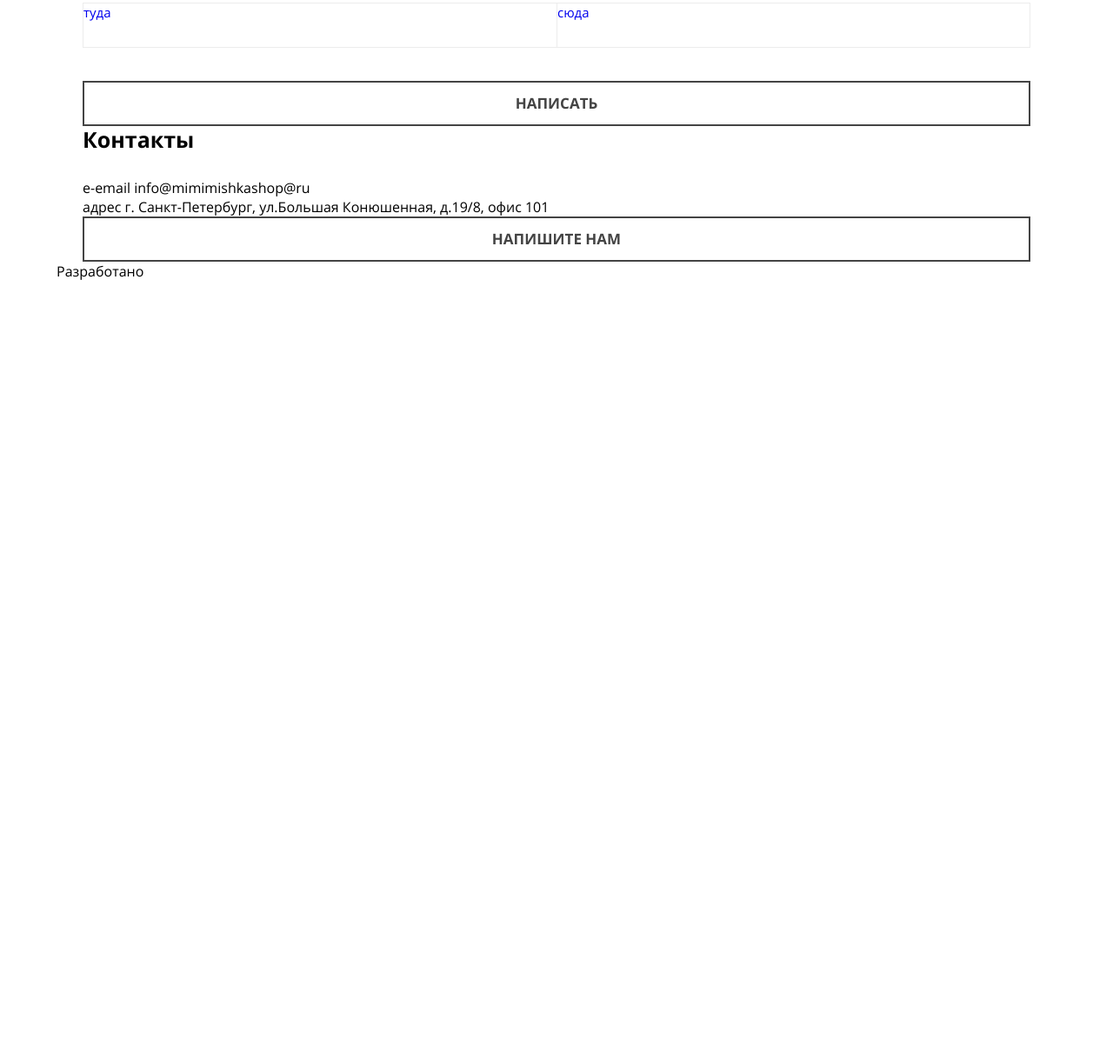
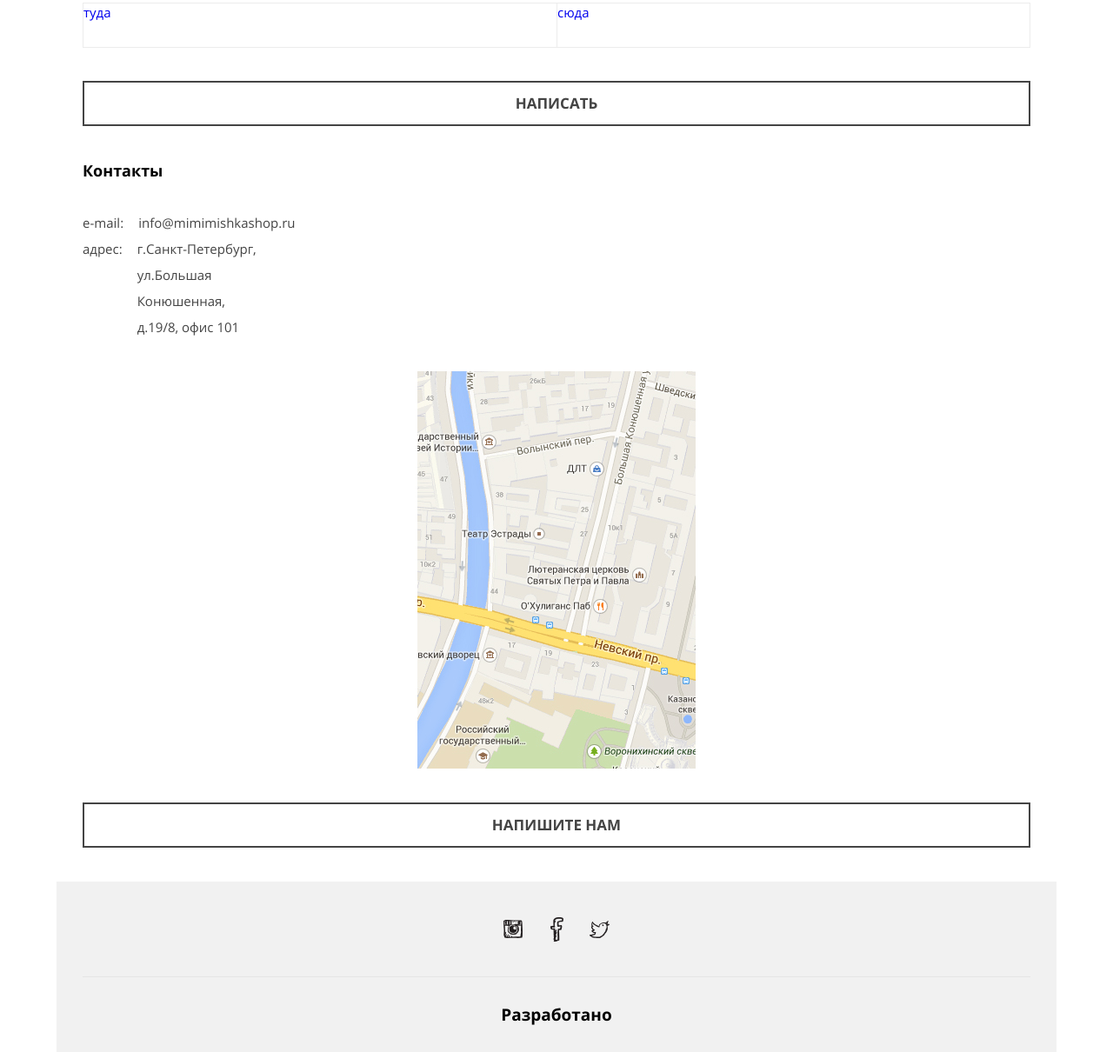
Before and after one commit to RinatR/mishka, a website: page index.html in a window 1280 px wide. Shown: the part 2141-3351 px from the top of the page at 87% size. Before the commit the page ends 2464 px from the top, so only its background shows below. Drawn offline with nearby package versions, Linux system fonts and the light colour scheme; files that its build step writes are made by us from their sources.

Commit message:
добавил стили к блоку Контакты и Подвал страницы

```diff
--- a/index.html
+++ b/index.html
@@ -111,15 +111,17 @@
         <a class="btn" href="#">Написать</a>
       </section>
       <section class="contacts">
-        <h2 class="section-header">Контакты</h2>
-        <div class="contacts__table">
-          <div class="contacts__row">
-            <span class="contacts__field">e-email</span>
-            <span class="contacts__value">info@mimimishkashop@ru</span>
-          </div>
-          <div class="contacts__row">
-            <span class="contacts__field">адрес</span>
-            <span class="contacts__value">г. Санкт-Петербург, ул.Большая Конюшенная, д.19/8, офис 101</span>
+        <div class="contacts__inner">
+          <h2 class="section-header">Контакты</h2>
+          <div class="contacts__info">
+            <div class="contacts__row">
+              <span class="contacts__field">e-mail:</span>
+              <span class="contacts__value">info@mimimishkashop.ru</span>
+            </div>
+            <div class="contacts__row">
+              <span class="contacts__field">адрес:</span>
+              <span class="contacts__value">г.Санкт-Петербург,<br>ул.Большая<br>Конюшенная, <br>д.19/8, офис 101</span>
+            </div>
           </div>
         </div>
         <div class="contacts__map">
@@ -134,8 +136,8 @@
         <a href="#" class="socials__icon socials__icon--twitter"></a>
       </div>
       <div class="page-footer__copyright">
-        <span class="main-footer__copyright-text">Разработано</span>
-        <a class="main-footer__copyright-icon" href="#" ></a>
+        <span class="page-footer__copyright-text">Разработано</span>
+        <a class="page-footer__copyright-icon" href="#" ></a>
       </div>
     </footer>
   </div>
--- a/less/blocks/contacts.less
+++ b/less/blocks/contacts.less
@@ -1,3 +1,43 @@
 .contacts {
+  .section-header {
+    font-size: 18px;
+    line-height: 30px;
+  }
+
+  .btn {
+    .add-margin();
+    margin-bottom: 39px;
+    margin-top: 39px;
+  }
+}
+
+.contacts__inner {
   .add-margin();
 }
+
+.contacts__info {
+  display: flex;
+  flex-direction: column;
+  margin-bottom: 36px;
+  font-size: @font-size-base;
+  line-height: 30px;
+  color: @text-color-secondary;
+}
+
+.contacts__row {
+  display: flex;
+  flex-direction: row;
+}
+
+.contacts__field {
+  display: inline-block;
+  margin-right: 17px;
+}
+
+.contacts__map {
+  min-height: 457px;
+  background-image: url("../img/map-mobile@1x.jpg");
+  background-position: center center;
+  background-repeat: no-repeat;
+  background-clip: border-box;
+}
--- a/less/blocks/page-footer.less
+++ b/less/blocks/page-footer.less
@@ -0,0 +1,16 @@
+.page-footer {
+  display: flex;
+  flex-direction: column;
+  background-color: #f1f1f1;
+}
+
+.page-footer__copyright {
+  display: flex;
+  justify-content: center;
+  padding: 30px 0;
+}
+
+.page-footer__copyright-text {
+  font-size: 19px;
+  font-weight: bold;
+}
--- a/less/blocks/reviews.less
+++ b/less/blocks/reviews.less
@@ -1,5 +1,6 @@
 .reviews {
   .add-margin();
+  margin-bottom: 36px;
 }
 
 .reviews__text {
--- a/less/blocks/socials.less
+++ b/less/blocks/socials.less
@@ -0,0 +1,38 @@
+.socials {
+  position: relative;
+  display: flex;
+  justify-content: center;
+  align-items: center;
+  padding: 30px 0;
+
+  &:after {
+    content: "";
+    position: absolute;
+    bottom: 0;
+    left: 30px;
+    right: 30px;
+    // width: 260px;
+    height: 1px;
+    background-color: #e5e5e5;
+  }
+}
+
+.socials__icon {
+  text-decoration: none;
+  width: 50px;
+  height: 50px;
+  background-repeat: no-repeat;
+  background-position: center center;
+
+  &--instagram {
+    background-image: url("../img/icon-insta.svg");
+  }
+
+  &--twitter {
+    background-image: url("../img/icon-twitter.svg");
+  }
+
+  &--facebook {
+    background-image: url("../img/icon-fb.svg");
+  }
+}
```
